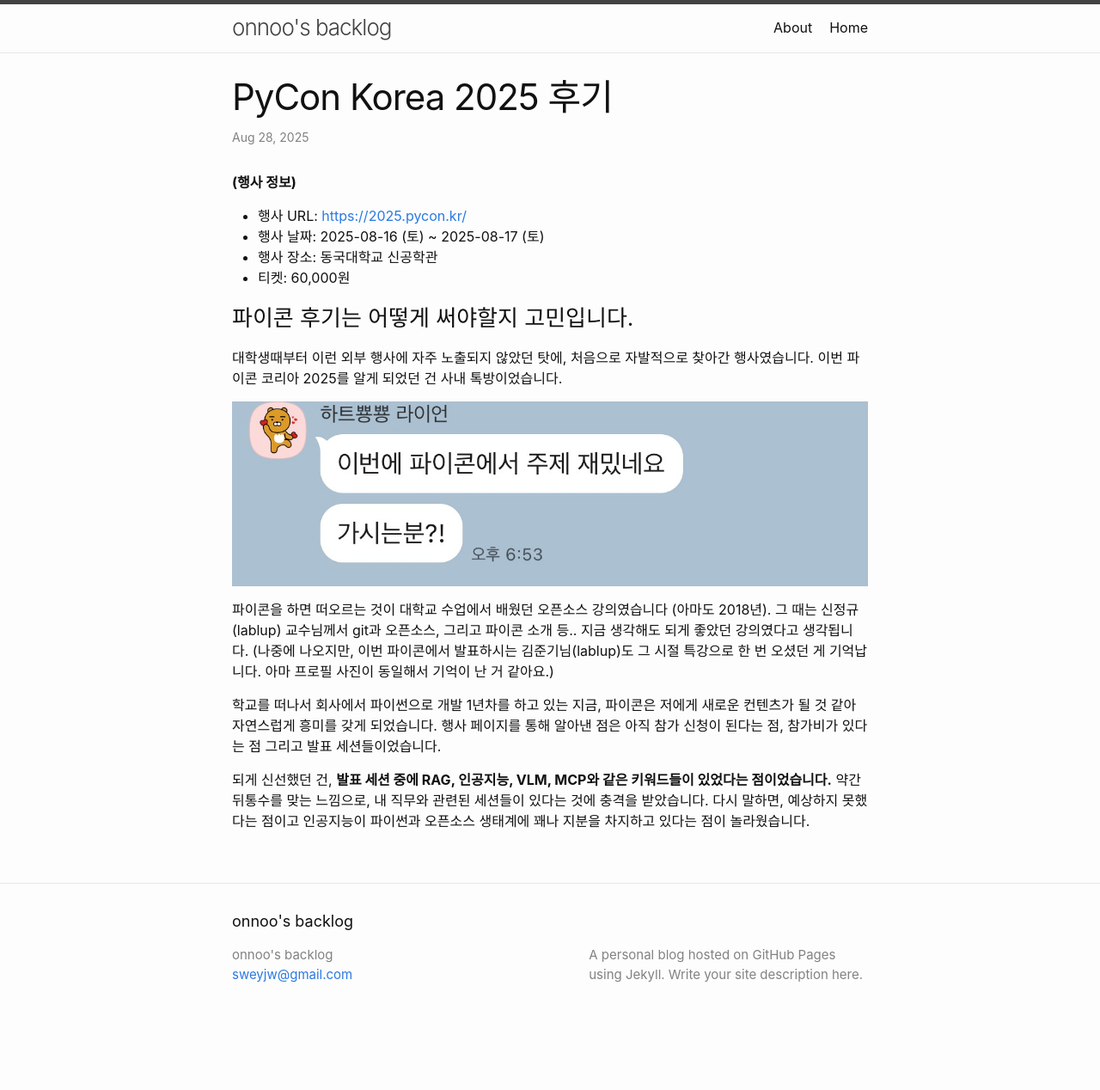
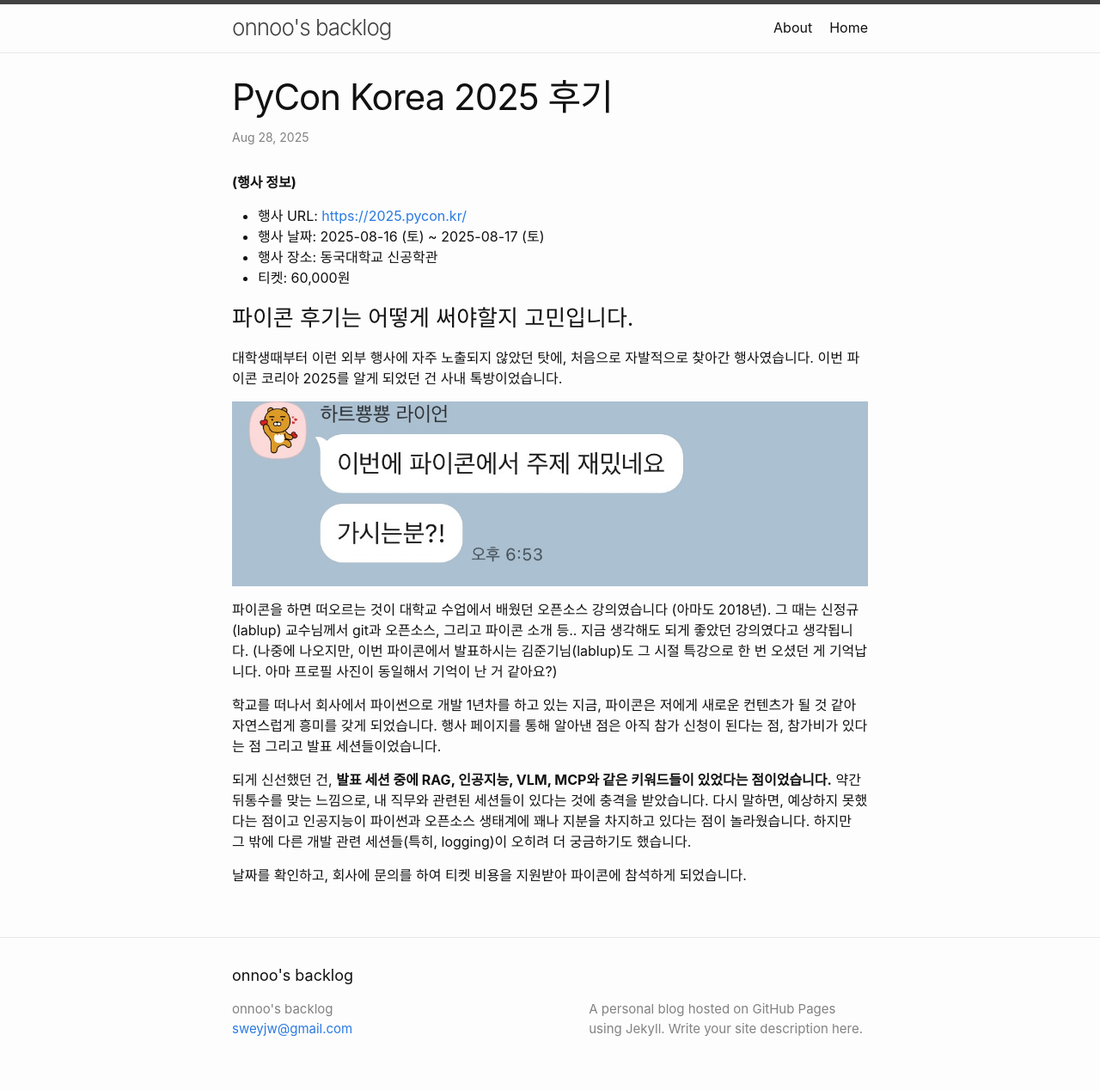
Before and after one commit to onnoo/onnoo.github.io, a Jekyll site: the page built from _posts/2025-08-28-pycon-korea-2025-후기.md, in a window 1280 px wide. Shown: the whole page at 86% size. Built offline with Jekyll 4.4.1, drawn with Linux system fonts in a browser that asks for light colours; before the commit the page ends 1205 px from its top, so only the background shows below that.

Commit message:
Update Blog “2025-08-28-pycon-korea-2025-후기”

```diff
--- a/_posts/2025-08-28-pycon-korea-2025-후기.md
+++ b/_posts/2025-08-28-pycon-korea-2025-후기.md
@@ -19,8 +19,10 @@ tags:
 
 ![이번에 파이콘에서 주제 재밌네요 가시는분?!](/images/uploads/img_1025.jpg)
 
-파이콘을 하면 떠오르는 것이 대학교 수업에서 배웠던 오픈소스 강의였습니다 (아마도 2018년). 그 때는 신정규(lablup) 교수님께서 git과 오픈소스, 그리고 파이콘 소개 등.. 지금 생각해도 되게 좋았던 강의였다고 생각됩니다. (나중에 나오지만, 이번 파이콘에서 발표하시는 김준기님(lablup)도 그 시절 특강으로 한 번 오셨던 게 기억납니다. 아마 프로필 사진이 동일해서 기억이 난 거 같아요.)
+파이콘을 하면 떠오르는 것이 대학교 수업에서 배웠던 오픈소스 강의였습니다 (아마도 2018년). 그 때는 신정규(lablup) 교수님께서 git과 오픈소스, 그리고 파이콘 소개 등.. 지금 생각해도 되게 좋았던 강의였다고 생각됩니다. (나중에 나오지만, 이번 파이콘에서 발표하시는 김준기님(lablup)도 그 시절 특강으로 한 번 오셨던 게 기억납니다. 아마 프로필 사진이 동일해서 기억이 난 거 같아요?)
 
 학교를 떠나서 회사에서 파이썬으로 개발 1년차를 하고 있는 지금, 파이콘은 저에게 새로운 컨텐츠가 될 것 같아 자연스럽게 흥미를 갖게 되었습니다. 행사 페이지를 통해 알아낸 점은 아직 참가 신청이 된다는 점, 참가비가 있다는 점 그리고 발표 세션들이었습니다.
 
-되게 신선했던 건, **발표 세션 중에 RAG, 인공지능, VLM, MCP와 같은 키워드들이 있었다는 점이었습니다.** 약간 뒤통수를 맞는 느낌으로, 내 직무와 관련된 세션들이 있다는 것에 충격을 받았습니다. 다시 말하면, 예상하지 못했다는 점이고 인공지능이 파이썬과 오픈소스 생태계에 꽤나 지분을 차지하고 있다는 점이 놀라웠습니다.
+되게 신선했던 건, **발표 세션 중에 RAG, 인공지능, VLM, MCP와 같은 키워드들이 있었다는 점이었습니다.** 약간 뒤통수를 맞는 느낌으로, 내 직무와 관련된 세션들이 있다는 것에 충격을 받았습니다. 다시 말하면, 예상하지 못했다는 점이고 인공지능이 파이썬과 오픈소스 생태계에 꽤나 지분을 차지하고 있다는 점이 놀라웠습니다. 하지만 그 밖에 다른 개발 관련 세션들(특히, logging)이 오히려 더 궁금하기도 했습니다.
+
+날짜를 확인하고, 회사에 문의를 하여 티켓 비용을 지원받아 파이콘에 참석하게 되었습니다.
```
